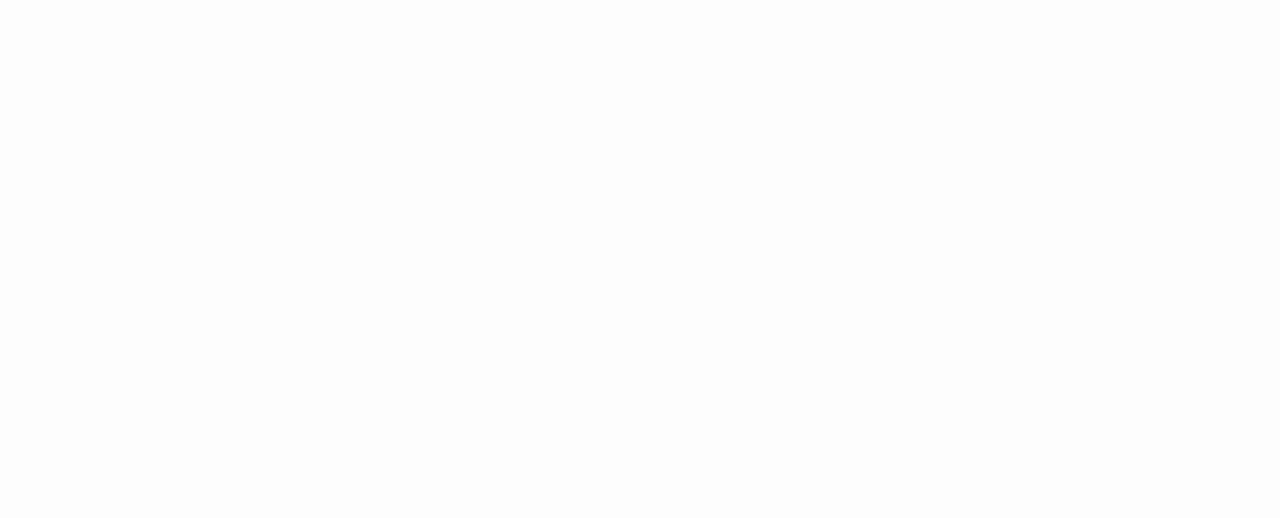
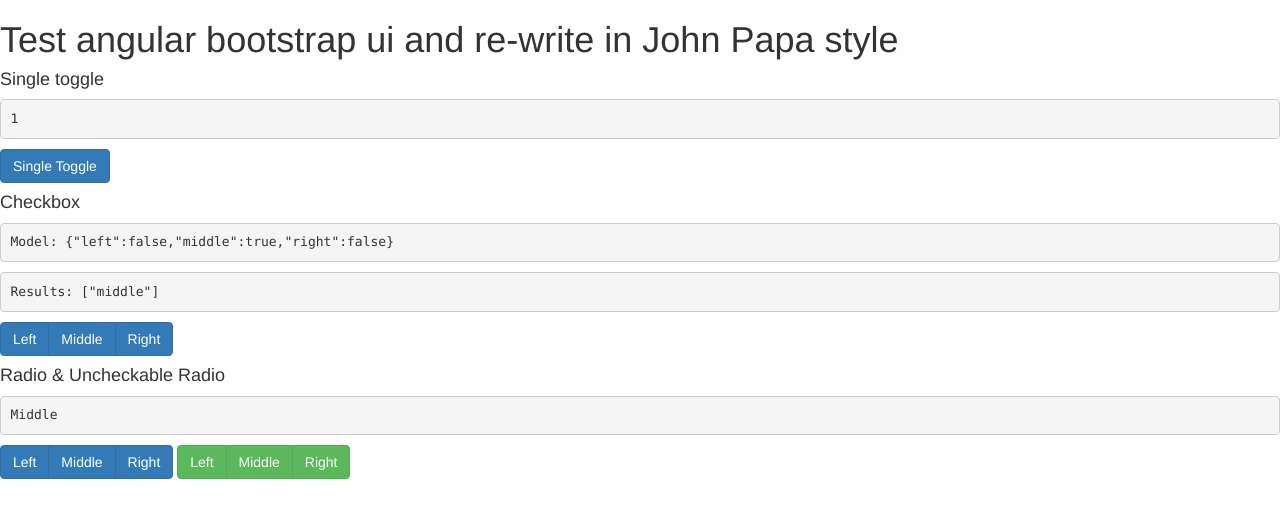
Before and after one commit to hongbojing/day62, a website: page builds/development/index.html in a window 1280 px wide. Drawn offline with nearby package versions, Linux system fonts and the light colour scheme; some packages are replaced by stand-ins of ours; a script that the page names is missing.

Commit message:
re-write the button examlpe in johnpapa style

```diff
--- a/builds/development/index.html
+++ b/builds/development/index.html
@@ -1,13 +1,40 @@
 <!doctype html>
-<html lang="en">
-<head>
-  <meta charset="UTF-8">
-  <title>day #</title>
-  <link rel="stylesheet" href="css/myStyle.css">
-  <link rel="stylesheet" href="css/anotherstyle.css">
-</head>
-<body>
-
-<!--  <script src="https://ajax.googleapis.com/ajax/libs/jquery/1.11.3/jquery.min.js"></script>-->
-</body>
+<html ng-app="ui.bootstrap.demo">
+  <head>
+    <script src="//ajax.googleapis.com/ajax/libs/angularjs/1.4.3/angular.js"></script>
+    <script src="//ajax.googleapis.com/ajax/libs/angularjs/1.4.3/angular-animate.js"></script>
+    <script src="//angular-ui.github.io/bootstrap/ui-bootstrap-tpls-0.13.3.js"></script>
+    <script src="js/app.js"></script>
+    <link href="//netdna.bootstrapcdn.com/bootstrap/3.1.1/css/bootstrap.min.css" rel="stylesheet">
+  </head>
+  <body>
+    <h1>Test angular bootstrap ui and re-write in John Papa style</h1>
+      <div ng-controller="ButtonsCtrl as btnCtrl">
+        <h4>Single toggle</h4>
+        <pre>{{btnCtrl.singleModel}}</pre>
+        <button type="button" class="btn btn-primary" ng-model="btnCtrl.singleModel" btn-checkbox btn-checkbox-true="1" btn-checkbox-false="0">
+          Single Toggle
+        </button>
+        <h4>Checkbox</h4>
+        <pre>Model: {{btnCtrl.checkModel}}</pre>
+        <pre>Results: {{btnCtrl.checkResults}}</pre>
+        <div class="btn-group">
+          <label class="btn btn-primary" ng-model="btnCtrl.checkModel.left" btn-checkbox>Left</label>
+          <label class="btn btn-primary" ng-model="btnCtrl.checkModel.middle" btn-checkbox>Middle</label>
+          <label class="btn btn-primary" ng-model="btnCtrl.checkModel.right" btn-checkbox>Right</label>
+        </div>
+        <h4>Radio &amp; Uncheckable Radio</h4>
+        <pre>{{btnCtrl.radioModel || 'null'}}</pre>
+        <div class="btn-group">
+          <label class="btn btn-primary" ng-model="btnCtrl.radioModel" btn-radio="'Left'">Left</label>
+          <label class="btn btn-primary" ng-model="btnCtrl.radioModel" btn-radio="'Middle'">Middle</label>
+          <label class="btn btn-primary" ng-model="btnCtrl.radioModel" btn-radio="'Right'">Right</label>
+        </div>
+        <div class="btn-group">
+          <label class="btn btn-success" ng-model="btnCtrl.radioModel" btn-radio="'Left'" uncheckable>Left</label>
+          <label class="btn btn-success" ng-model="btnCtrl.radioModel" btn-radio="'Middle'" uncheckable>Middle</label>
+          <label class="btn btn-success" ng-model="btnCtrl.radioModel" btn-radio="'Right'" uncheckable>Right</label>
+        </div>
+      </div>
+  </body>
 </html>
--- a/builds/development/js/app.js
+++ b/builds/development/js/app.js
@@ -0,0 +1,30 @@
+angular.module('ui.bootstrap.demo', ['ngAnimate', 'ui.bootstrap']);
+angular.module('ui.bootstrap.demo').controller('ButtonsCtrl',ButtonsCtrl);
+
+function ButtonsCtrl($scope) {
+
+  var vm = this;
+  vm.singleModel = 1;
+
+  vm.radioModel = 'Middle';
+
+  vm.checkModel = {
+    left: false,
+    middle: true,
+    right: false
+  };
+
+  vm.checkResults = [];
+
+  $scope.$watchCollection('checkModel', checkModel);
+
+  function checkModel() {
+    vm.checkResults = [];
+    angular.forEach(vm.checkModel, function (value, key) {
+      if (value) {
+        vm.checkResults.push(key);
+      }
+    });
+  }
+
+}
```
